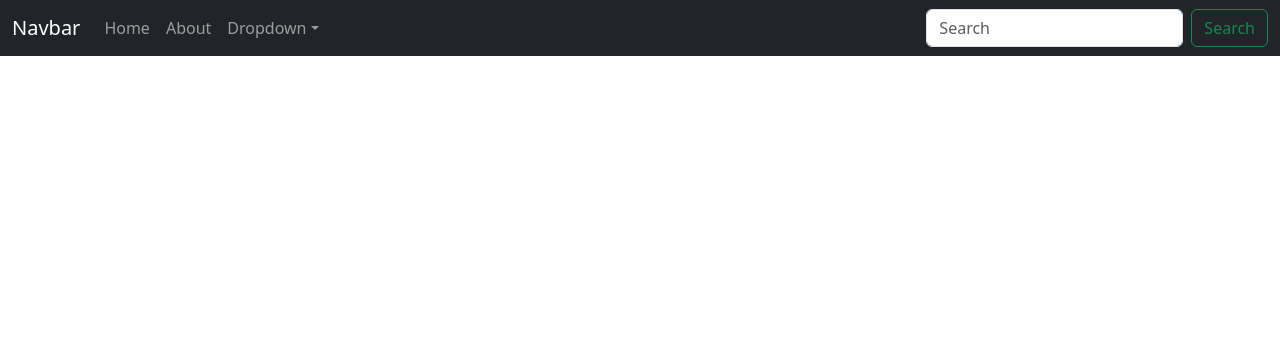
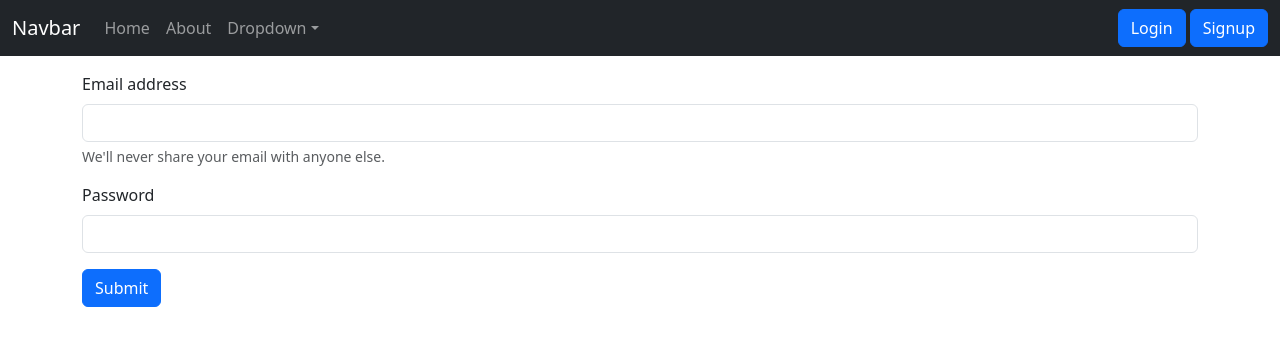
Before and after one commit to ManjiCoder/iNoteBook, a React (Vite) app: page /login in a window 1280 px wide. Shown: the top 346 px of the page. Built offline with nearby package versions, Linux system fonts and the light colour scheme.

Commit message:
Video - 69 ✔ Adding Login Component to iNotebook  - ✔

```diff
--- a/src/App.jsx
+++ b/src/App.jsx
@@ -7,6 +7,8 @@ import Alert from './components/Alert';
 import Navbar from './components/Navbar';
 import About from './pages/About';
 import Home from './pages/Home';
+import Login from './pages/Login';
+import Signup from './pages/Signup';
 
 function App() {
   return (
@@ -17,6 +19,8 @@ function App() {
         <Routes>
           <Route exact path="/" element={<Home />} />
           <Route exact path="/about" element={<About />} />
+          <Route exact path="/login" element={<Login />} />
+          <Route exact path="/signup" element={<Signup />} />
         </Routes>
       </div>
     </BrowserRouter>
--- a/src/components/Navbar.jsx
+++ b/src/components/Navbar.jsx
@@ -1,11 +1,8 @@
-import React, { useEffect } from 'react';
+import React from 'react';
 import { Link, useLocation } from 'react-router-dom';
 
 function Navbar() {
   const { pathname } = useLocation();
-  // useEffect(() => {
-  // console.log(pathname);
-  // }, [pathname]);
 
   return (
     <nav className="navbar navbar-expand-lg bg-dark navbar-dark">
@@ -34,9 +31,9 @@ function Navbar() {
               </ul>
             </li>
           </ul>
-          <form className="d-flex" role="search">
-            <input className="form-control me-2" type="search" placeholder="Search" aria-label="Search" />
-            <button className="btn btn-outline-success" type="submit">Search</button>
+          <form className="d-flex">
+            <Link className="btn btn-primary mx-1" type="submit" to="/login">Login</Link>
+            <Link className="btn btn-primary" type="submit" to="/signup">Signup</Link>
           </form>
         </div>
       </div>
--- a/src/context/notes/NoteState.jsx
+++ b/src/context/notes/NoteState.jsx
@@ -66,7 +66,7 @@ function NoteState(props) {
     console.log(json);
   };
 
-  // Add a Note
+  // Edit a Note
   const editNote = async (id, title, description, tag) => {
     // API Call
     const response = await fetch(`${host}/api/notes/updatenote/${id}`, {
--- /dev/null
+++ b/src/pages/Login.jsx
@@ -0,0 +1,52 @@
+/* eslint-disable jsx-a11y/label-has-associated-control */
+import React, { useContext, useState } from 'react';
+import { useNavigate } from 'react-router-dom';
+import NoteContext from '../context/notes/NoteContext';
+
+function Login() {
+  const Navigate = useNavigate();
+  const context = useContext(NoteContext);
+  const { showAlert } = context;
+  const [credentials, setCredentials] = useState({ email: '', password: '' });
+  const { email, password } = credentials;
+
+  const handleOnChange = (e) => {
+    setCredentials({ ...credentials, [e.target.name]: e.target.value });
+  };
+  const handleLogin = async (e) => {
+    e.preventDefault();
+    // API Call
+    // DON'T USE LIKE THIS IN PRODUCTION ==> Use .config-file or .env - file to save the http://localhost:5000/api/login
+    const response = await fetch('http://localhost:5000/api/login', {
+      method: 'POST',
+      headers: { 'Content-Type': 'application/json' },
+      body: JSON.stringify({ email, password }),
+    });
+    const json = await response.json();
+    console.log(json);
+    if (json.success) {
+      // Save the token and redirect
+      Navigate('/');
+      localStorage.setItem('token', json.authToken);
+    } else {
+      showAlert('danger', json.error);
+    }
+    console.log(json);
+  };
+  return (
+    <form onSubmit={handleLogin}>
+      <div className="my-3">
+        <label htmlFor="email" className="form-label">Email address</label>
+        <input type="email" name="email" className="form-control" id="email" aria-describedby="emailHelp" onChange={handleOnChange} value={credentials.email} />
+        <div id="emailHelp" className="form-text">We&apos;ll never share your email with anyone else.</div>
+      </div>
+      <div className="mb-3">
+        <label htmlFor="exampleInputPassword1" className="form-label">Password</label>
+        <input type="password" name="password" className="form-control" id="exampleInputPassword1" onChange={handleOnChange} value={credentials.password} />
+      </div>
+      <button type="submit" className="btn btn-primary">Submit</button>
+    </form>
+  );
+}
+
+export default Login;
--- /dev/null
+++ b/src/pages/Signup.jsx
@@ -0,0 +1,9 @@
+import React from 'react';
+
+function Signup() {
+  return (
+    <div>Signup</div>
+  );
+}
+
+export default Signup;
```
